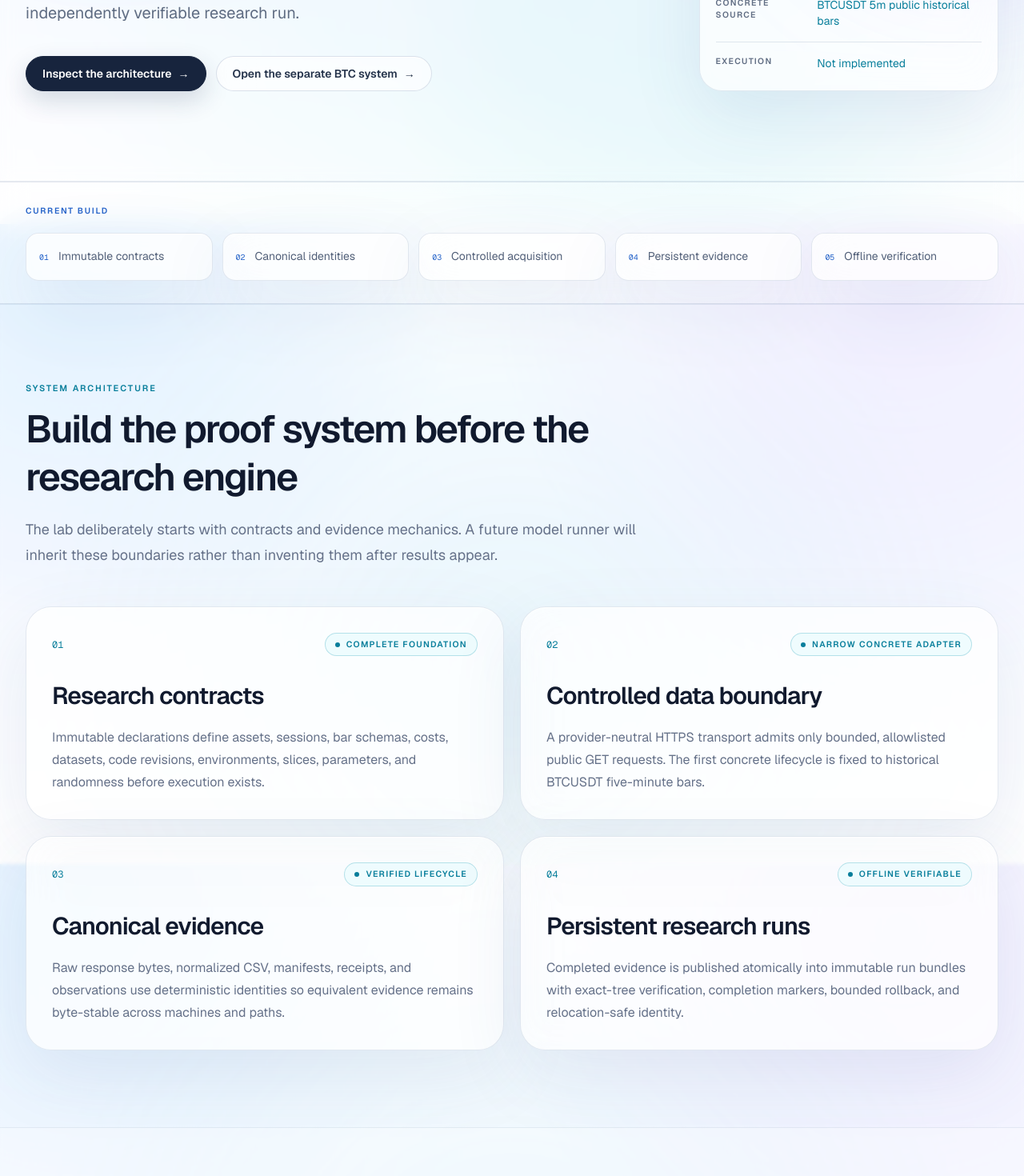
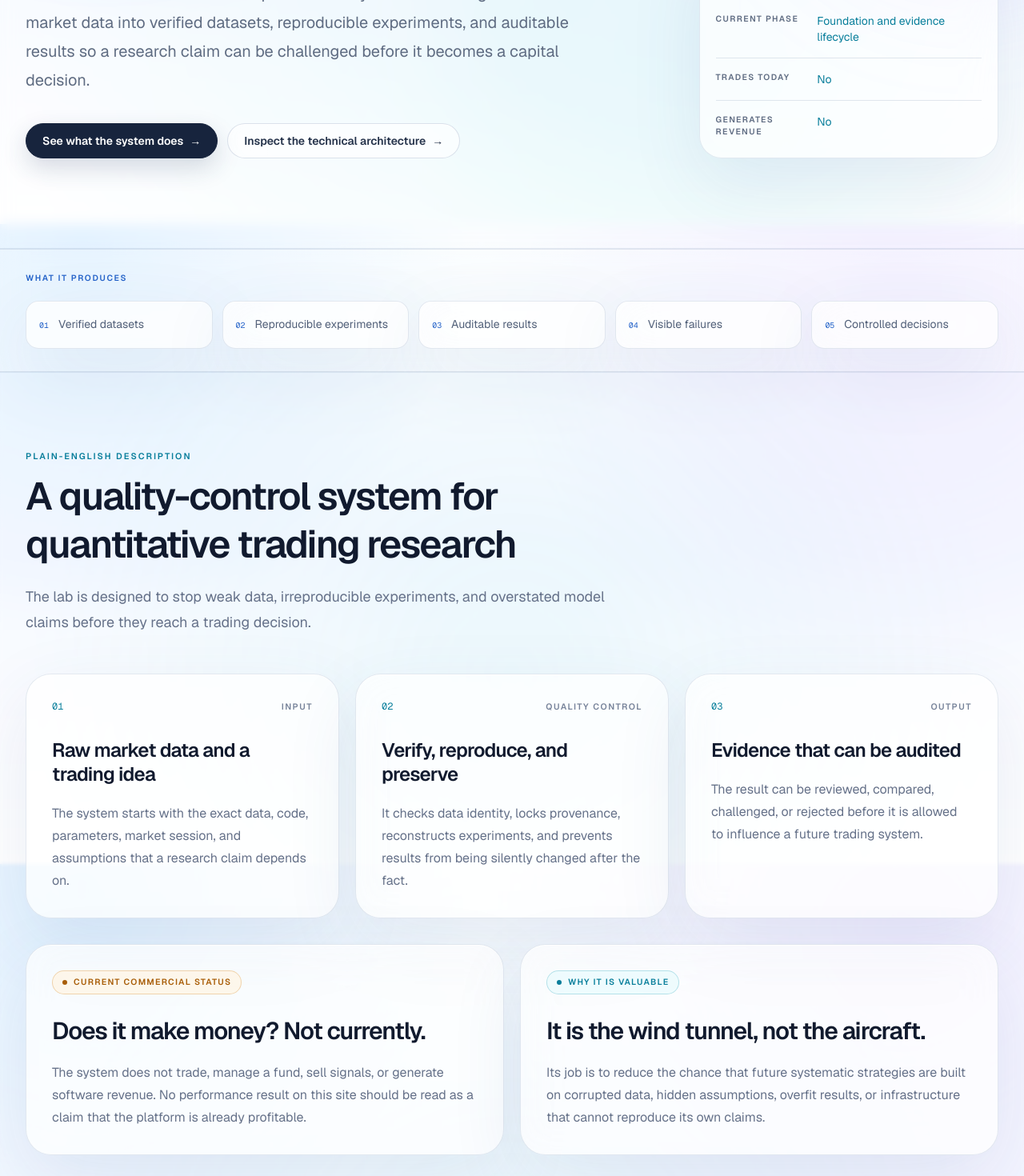
Before and after one commit to MeanyDeany/woosub-shin, a Next.js app: page /projects/multi-asset-research-lab in a window 1280 px wide. Shown: the part 520-1990 px from the top of the page at 80% size. Built offline with nearby package versions, Linux system fonts and the light colour scheme.

Commit message:
Explain the lab in plain language

```diff
--- a/app/projects/multi-asset-research-lab/page.tsx
+++ b/app/projects/multi-asset-research-lab/page.tsx
@@ -13,8 +13,32 @@ import { PageShell } from "@/components/site-shell";
 export const metadata: Metadata = {
   title: "Multi-Asset Research Lab",
   description:
-    "An asset-neutral quantitative research framework for deterministic contracts, controlled market-data evidence, canonical normalization, persistent run bundles, and offline verification.",
+    "A research and validation platform for systematic trading that turns raw market data into verified datasets, reproducible experiments, and auditable results before capital is put at risk.",
 };
+
+const plainFlow = [
+  {
+    index: "01",
+    label: "Input",
+    title: "Raw market data and a trading idea",
+    detail:
+      "The system starts with the exact data, code, parameters, market session, and assumptions that a research claim depends on.",
+  },
+  {
+    index: "02",
+    label: "Quality control",
+    title: "Verify, reproduce, and preserve",
+    detail:
+      "It checks data identity, locks provenance, reconstructs experiments, and prevents results from being silently changed after the fact.",
+  },
+  {
+    index: "03",
+    label: "Output",
+    title: "Evidence that can be audited",
+    detail:
+      "The result can be reviewed, compared, challenged, or rejected before it is allowed to influence a future trading system.",
+  },
+] as const;
 
 const architecture = [
   {
@@ -123,37 +147,106 @@ export default function MultiAssetResearchLabPage() {
     <PageShell>
       <PageHero
         accent="cyan"
-        eyebrow="Flagship research infrastructure"
-        title="Multi-Asset Research Lab"
-        intro="An asset-neutral framework that defines identity, provenance, failure boundaries, and reproducibility before experiment execution. The current implementation proves one narrow public-data lifecycle from controlled bytes to an independently verifiable research run."
+        eyebrow="Multi-Asset Research Lab"
+        title="Can a trading idea be trusted before money is put at risk?"
+        intro="This is a research and validation platform for systematic trading. It turns raw market data into verified datasets, reproducible experiments, and auditable results so a research claim can be challenged before it becomes a capital decision."
         actions={
           <>
-            <CtaLink href="#architecture" kind="primary">
-              Inspect the architecture
+            <CtaLink href="#what-it-is" kind="primary">
+              See what the system does
             </CtaLink>
-            <CtaLink href="/projects/btc-futures-research" kind="secondary">
-              Open the separate BTC system
+            <CtaLink href="#architecture" kind="secondary">
+              Inspect the technical architecture
             </CtaLink>
           </>
         }
         metadata={[
-          { label: "Phase", value: "Foundation and evidence lifecycle" },
-          { label: "Design", value: "Asset-neutral contracts" },
-          { label: "Concrete source", value: "BTCUSDT 5m public historical bars" },
-          { label: "Execution", value: "Not implemented" },
+          { label: "System", value: "Systematic trading research infrastructure" },
+          { label: "Current phase", value: "Foundation and evidence lifecycle" },
+          { label: "Trades today", value: "No" },
+          { label: "Generates revenue", value: "No" },
         ]}
       />
 
       <CapabilityBand
-        label="Current build"
+        label="What it produces"
         items={[
-          "Immutable contracts",
-          "Canonical identities",
-          "Controlled acquisition",
-          "Persistent evidence",
-          "Offline verification",
+          "Verified datasets",
+          "Reproducible experiments",
+          "Auditable results",
+          "Visible failures",
+          "Controlled decisions",
         ]}
       />
+
+      <EditorialSection
+        id="what-it-is"
+        eyebrow="Plain-English description"
+        title="A quality-control system for quantitative trading research"
+        intro="The lab is designed to stop weak data, irreproducible experiments, and overstated model claims before they reach a trading decision."
+      >
+        <div className="grid gap-5 md:grid-cols-3">
+          {plainFlow.map((step) => (
+            <article key={step.index} className="glass-panel rounded-[2rem] p-6 sm:p-8">
+              <div className="flex items-center justify-between gap-4">
+                <span className="font-mono text-xs text-[#087E9B]">{step.index}</span>
+                <span className="text-[0.67rem] font-semibold uppercase tracking-[0.14em] text-[#77839A]">
+                  {step.label}
+                </span>
+              </div>
+              <h3 className="mt-8 text-2xl font-semibold leading-tight tracking-[-0.03em] text-[#111A2E]">
+                {step.title}
+              </h3>
+              <p className="mt-5 text-base leading-7 text-[#657189]">{step.detail}</p>
+            </article>
+          ))}
+        </div>
+
+        <div className="mt-8 grid gap-5 lg:grid-cols-2">
+          <article className="glass-panel rounded-[2rem] p-6 sm:p-8">
+            <StatusLabel accent="amber">Current commercial status</StatusLabel>
+            <h3 className="mt-7 text-3xl font-semibold tracking-[-0.04em] text-[#111A2E]">
+              Does it make money? Not currently.
+            </h3>
+            <p className="mt-5 text-base leading-7 text-[#657189]">
+              The system does not trade, manage a fund, sell signals, or generate software
+              revenue. No performance result on this site should be read as a claim that the
+              platform is already profitable.
+            </p>
+          </article>
+
+          <article className="glass-panel rounded-[2rem] p-6 sm:p-8">
+            <StatusLabel accent="cyan">Why it is valuable</StatusLabel>
+            <h3 className="mt-7 text-3xl font-semibold tracking-[-0.04em] text-[#111A2E]">
+              It is the wind tunnel, not the aircraft.
+            </h3>
+            <p className="mt-5 text-base leading-7 text-[#657189]">
+              Its job is to reduce the chance that future systematic strategies are built on
+              corrupted data, hidden assumptions, overfit results, or infrastructure that
+              cannot reproduce its own claims.
+            </p>
+          </article>
+        </div>
+      </EditorialSection>
+
+      <EditorialSection
+        id="use-cases"
+        accent="violet"
+        eyebrow="Long-term application"
+        title="What this foundation could support"
+        intro="These are future applications of the infrastructure, not products or revenue streams that exist today."
+        tone="deep"
+      >
+        <EvidenceBand
+          accent="violet"
+          items={[
+            { label: "Proprietary research", value: "Multi-asset systematic strategy development" },
+            { label: "Quant tooling", value: "Reproducible data and experiment workflows" },
+            { label: "Research teams", value: "Evidence lineage, review, and failure controls" },
+            { label: "Portfolio proof", value: "Demonstration of quantitative engineering capability" },
+          ]}
+        />
+      </EditorialSection>
 
       <EditorialSection
         id="architecture"
```
